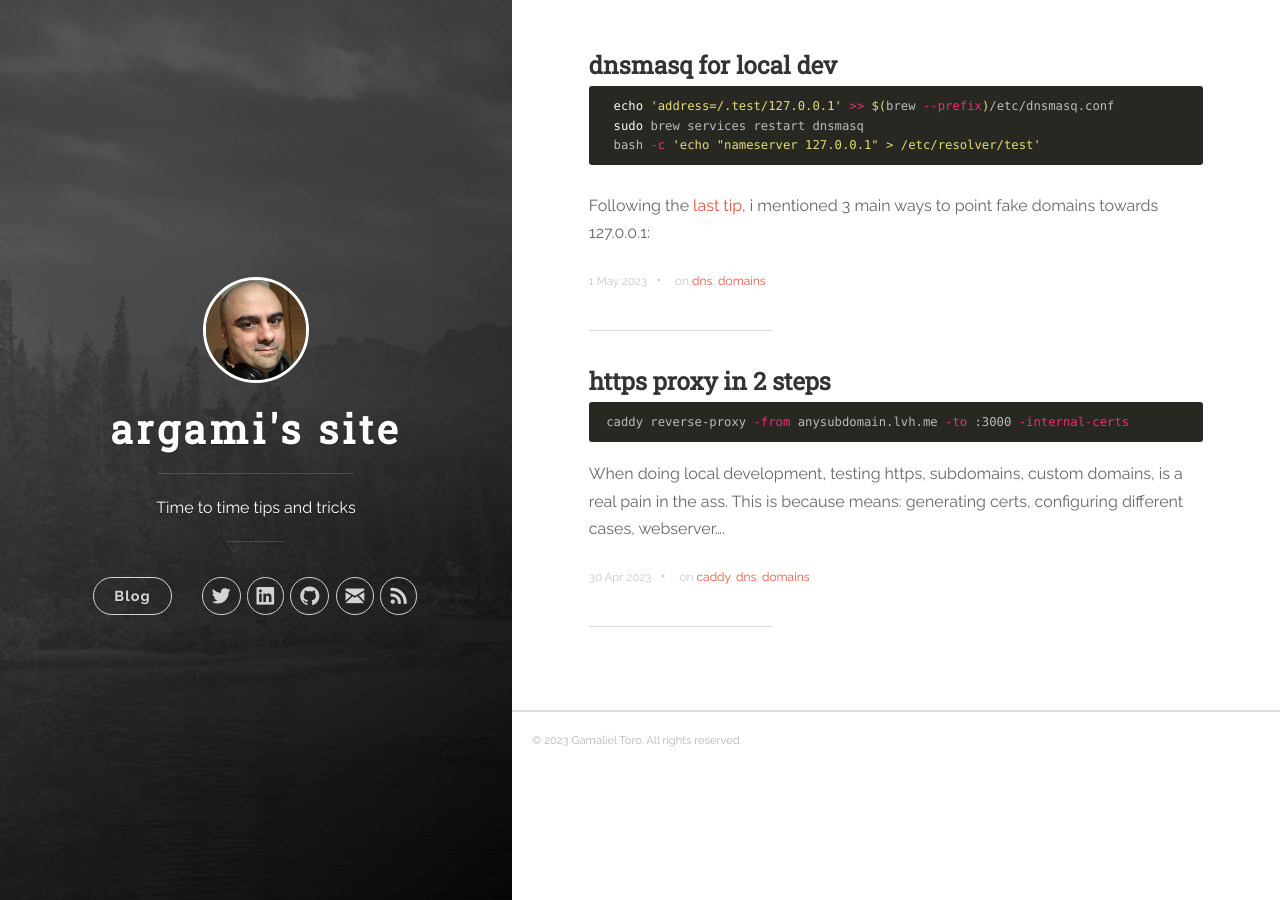
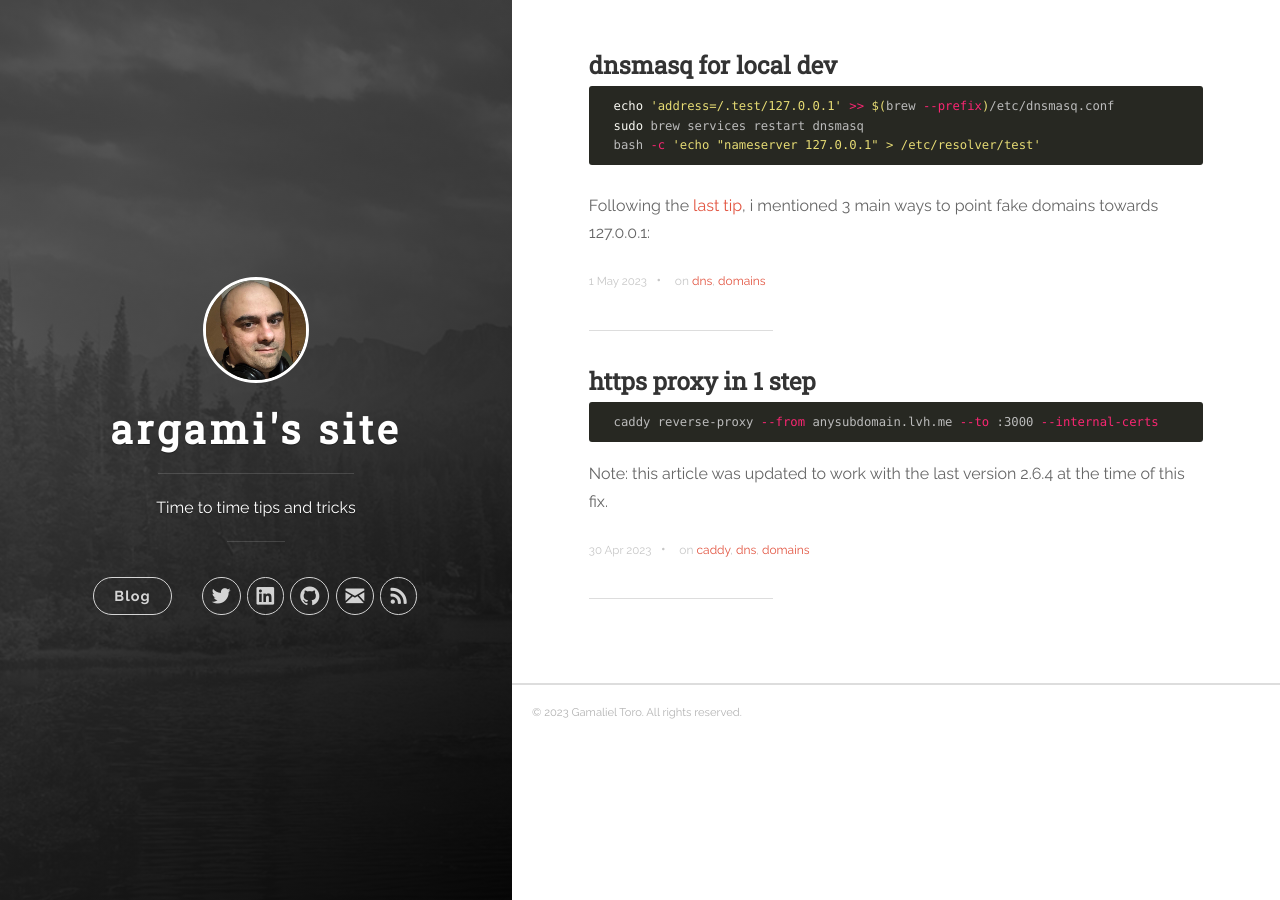
Before and after one commit to argami/argami.github.io, a Jekyll site: the page built from index.html, in a window 1280 px wide. Built offline with Jekyll 4.4.1, drawn with Linux system fonts in a browser that asks for light colours; the list of posts is cut into pages by our own code; some of the changed lines change nothing that is shown.

Commit message:
update to 2 steps

````diff
--- a/_config.yml
+++ b/_config.yml
@@ -3,7 +3,7 @@
 description: 'Time to time tips and tricks'
 url: 'http://argami.github.io/'
 baseurl: ''
-# google_analytics: 'UA-XXXXXX-X'
+google_analytics: 'ee2f1c0d-2d26-443c-8617-65db027dd7ef'
 # disqus_shortname: 'your-disqus-name'
 # disable_landing_page: true
 
--- a/_includes/footer.html
+++ b/_includes/footer.html
@@ -4,14 +4,3 @@
 
 <script type="text/javascript" src="https://ajax.googleapis.com/ajax/libs/jquery/3.3.1/jquery.min.js"></script>
 <script type="text/javascript" src="{{ site.baseurl }}/js/main.js?{{site.time | date: '%s%N'}}"></script>
-{% if site.google_analytics and jekyll.environment != "development" %}
-<script>
-  (function(i,s,o,g,r,a,m){i['GoogleAnalyticsObject']=r;i[r]=i[r]||function(){
-  (i[r].q=i[r].q||[]).push(arguments)},i[r].l=1*new Date();a=s.createElement(o),
-  m=s.getElementsByTagName(o)[0];a.async=1;a.src=g;m.parentNode.insertBefore(a,m)
-  })(window,document,'script','//www.google-analytics.com/analytics.js','ga');
-
-  ga('create', '{{ site.google_analytics }}', 'auto');
-  ga('send', 'pageview');
-</script>
-{% endif %}
--- a/_posts/2023-04-30-https-proxy-in-2-steps.markdown
+++ b/_posts/2023-04-30-https-proxy-in-2-steps.markdown
@@ -1,12 +1,14 @@
 ---
-title:  "https proxy in 2 steps"
+title:  "https proxy in 1 step"
 date:   2023-04-30 20:50:00
 categories: [development, tool]
 tags: [caddy, dns, domains]
 ---
  ```shell
- caddy reverse-proxy -from anysubdomain.lvh.me -to :3000 -internal-certs
+  caddy reverse-proxy --from anysubdomain.lvh.me --to :3000 --internal-certs
 ```
+Note: this article was updated to work with the last version 2.6.4 at the time of this fix.
+
 When doing local development, testing https, subdomains, custom domains, is a real pain in the ass. This is because means: generating certs, configuring different cases, webserver....
 
 A simple way to do this and also works properly in the browser is using [caddy](https://caddyserver.com/).
@@ -25,30 +27,20 @@
 - dnsmasq (next blog entry will be about this)
 - or you can use any service like [lvh.me](lvh.me) any subdomain will point towards 127.0.0.1
 
-### For this you only need 2 steps
+### For this you only need ~~2 steps~~
 
-#### First step
+#### ~~Second~~ Only step
 
 ```shell
-  caddy reverse-proxy -from anysubdomain.lvh.me -to :3000 -internal-certs
+  caddy reverse-proxy --from anysubdomain.lvh.me --to :3000 --internal-certs
 ```
+First time will ask the pawssword to trust the cert.
 
-After this going to https://anysubdomain.lvh.me our response will be
-![image](https://user-images.githubusercontent.com/230512/235200147-3692e0b9-263d-42f1-9cd0-94997c116599.png)
+After this go to your fake domain `anysubdomain.lvh.me` and will be done!!
 
-Time for:
+## Video
 
-#### Second step:
-
-> This step is only needed once. Unless you dont remove the trusted CA Cert you will not have to do it again anymore.
-
-Trusting the CA Cert:
-
-```shell
-  sudo caddy trust
-```
-
-After this reload the browser and will be done!!!
+<iframe width="560" height="315" src="https://www.youtube.com/embed/ff1JDa41tpc" title="YouTube video player" frameborder="0" allow="accelerometer; autoplay; clipboard-write; encrypted-media; gyroscope; picture-in-picture; web-share" allowfullscreen></iframe>
 
 ---
 
@@ -57,7 +49,7 @@
 If you want to use it as service you can use the Caddyfile with your normal service manager. But if you only download the binary you can do
 
 ```shell
-  caddy start -config Caddyfile
+  caddy start --config Caddyfile
 ```
 
 ```config
@@ -72,3 +64,25 @@
 
 
 This will load caddy in bg and can be stopped with caddy stop.
+
+----
+
+# The 2 Step version is still valid
+
+#### First step:
+
+> This step is only needed once. Unless you dont remove the trusted CA Cert you will not have to do it again anymore.
+
+Trusting the CA Cert:
+
+```shell
+  sudo bash -c "caddy start && caddy trust && caddy stop"
+```
+
+#### Second step
+
+```shell
+  caddy reverse-proxy --from anysubdomain.lvh.me --to :3000 --internal-certs
+```
+
+After this go to your fake domain `anysubdomain.lvh.me` and will be done!!
````
